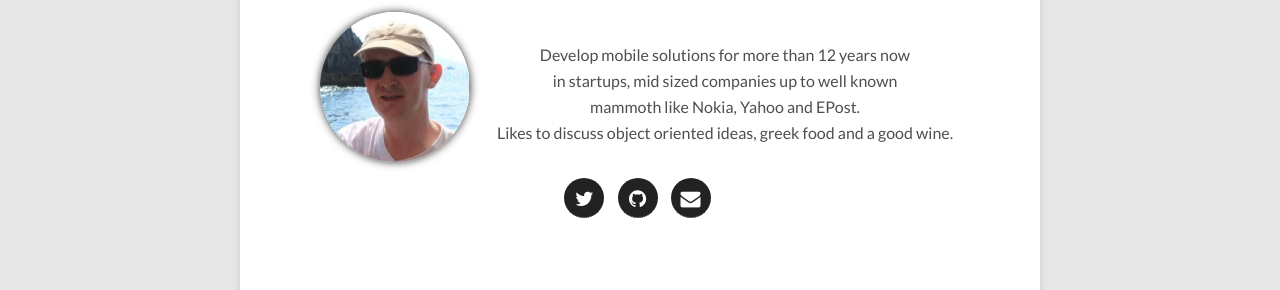
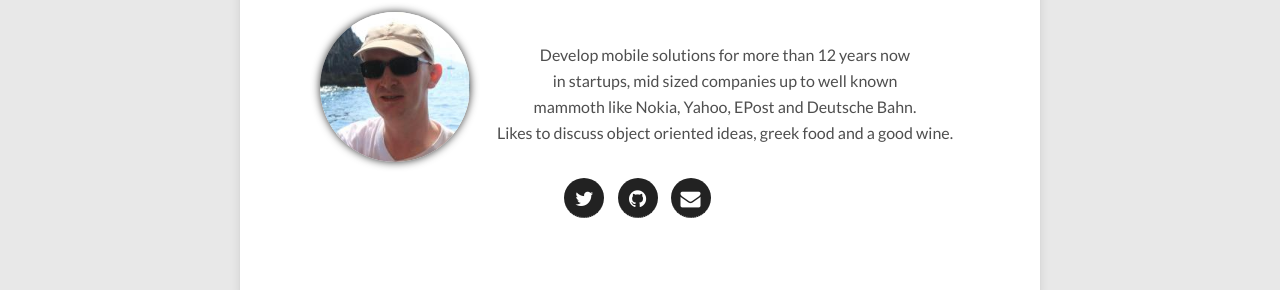
Before and after one commit to ObjectAlchemist/ObjectAlchemist.github.io, a Jekyll site: the page built from imprint.md, in a window 1280 px wide and 900 px high, scrolled down 633 px. Shown: the part 444-734 px from the top of the window. Built offline with Jekyll 4.4.1, drawn with Linux system fonts in a browser that asks for light colours; nearby versions of some CDN libraries; comment, search, counter and statistics services are not loaded.

Commit message:
Update bio

```diff
--- a/_config.yml
+++ b/_config.yml
@@ -28,7 +28,7 @@ owner:
   name:           Karsten Litsche
   site:           http://blog.objectalchemist.com
   avatar:         images/avatar.jpg
-  bio:            "Develop mobile solutions for more than 12 years now<br>in startups, mid sized companies up to well known<br>mammoth like Nokia, Yahoo and EPost.<br>Likes to discuss object oriented ideas, greek food and a good wine."
+  bio:            "Develop mobile solutions for more than 12 years now<br>in startups, mid sized companies up to well known<br>mammoth like Nokia, Yahoo, EPost and Deutsche Bahn.<br>Likes to discuss object oriented ideas, greek food and a good wine."
   email:          feedback@objectalchemist.com
   # Twitter nick for use in Twitter cards and follow button.
   twitter:        objectalchemist # if no twitter in this config, the twitter follow button will be removed
```
